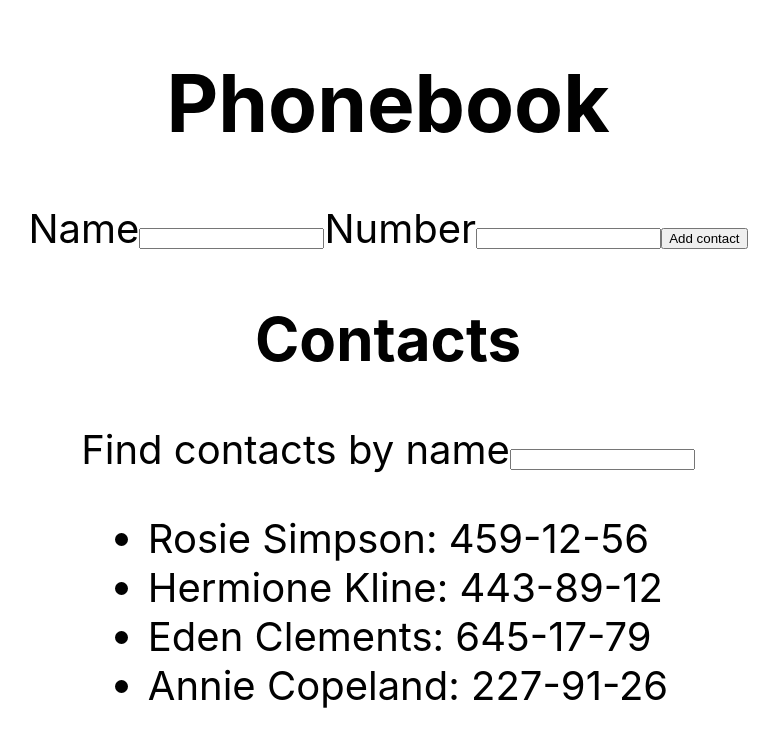
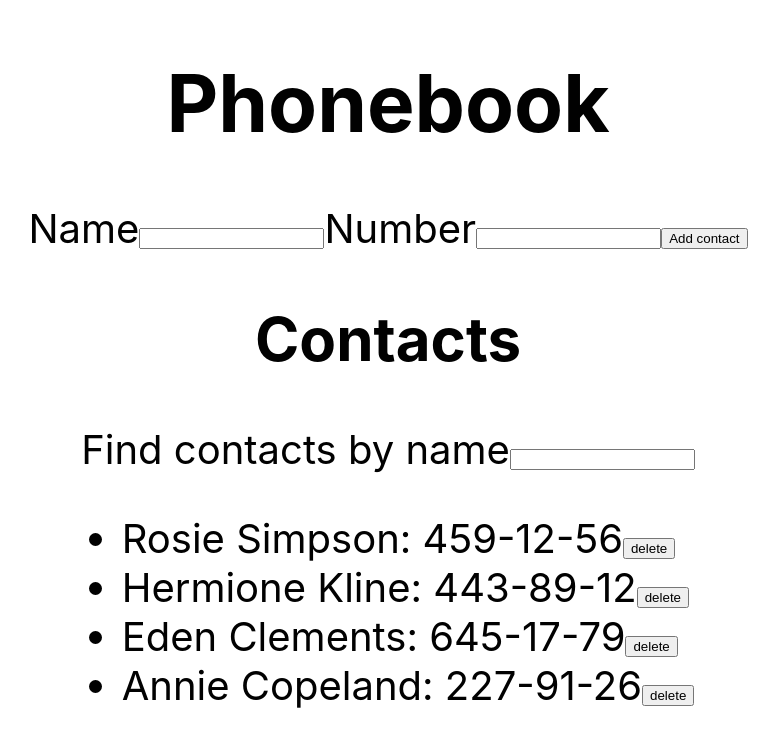
Before and after one commit to MaximNoritsyn/goit-react-woolf-hw-02-phonebook, a React (Create React App) app: page / in a window 1280 px wide. Shown: the top 746 px of the page, without its empty margins (252-1031 px from the left). Built offline with nearby package versions, Linux system fonts and the light colour scheme.

Commit message:
delete button

```diff
--- a/src/components/App.jsx
+++ b/src/components/App.jsx
@@ -38,6 +38,15 @@ export class App extends Component {
     ))
   )
 
+  deleteContact = (e) => {
+    const contactId = e.target.dataset.id
+    this.setState(prevState => {
+      return {
+        contacts: prevState.contacts.filter(({ id }) => id !== contactId)
+      }
+    })
+  }
+
   render() {
     return <div
       style={{
@@ -54,7 +63,7 @@ export class App extends Component {
       <ContactForm fillContacts={this.fillContacts} />
       <h2>Contacts</h2>
       <Filter filter={this.state.filter} onChangeFilter={this.onChangeFilter} />
-      <ContactList contacts={this.filteredContacts()} />
+      <ContactList contacts={this.filteredContacts()} deleteContact={this.deleteContact} />
     </div>
   };
 };
--- a/src/components/contacts/contact/item.jsx
+++ b/src/components/contacts/contact/item.jsx
@@ -1,7 +1,8 @@
 import css from './item.module.css';
 
-export const ContactItem = ({ contact }) => {
+export const ContactItem = ({ contact, deleteContact }) => {
     return <li className={css.item}>
-        {contact.name}: {contact.number}
+        <span>{contact.name}: {contact.number}</span>
+        <button type='button'  data-id={contact.id} onClick={deleteContact}>delete</button>
     </li>
 }
--- a/src/components/contacts/contact_list/list.jsx
+++ b/src/components/contacts/contact_list/list.jsx
@@ -2,10 +2,10 @@ import css from './list.module.css';
 import { ContactItem } from '../contact/item';
 
 
-export const ContactList = ({ contacts }) => {
+export const ContactList = ({ contacts, deleteContact }) => {
     return (
         <ul className={css.list}>
-            {contacts.map(contact => (<ContactItem key={contact.id} contact={contact} />))}
+            {contacts.map(contact => (<ContactItem key={contact.id} contact={contact} deleteContact={deleteContact} />))}
         </ul>
     );
 }
```
